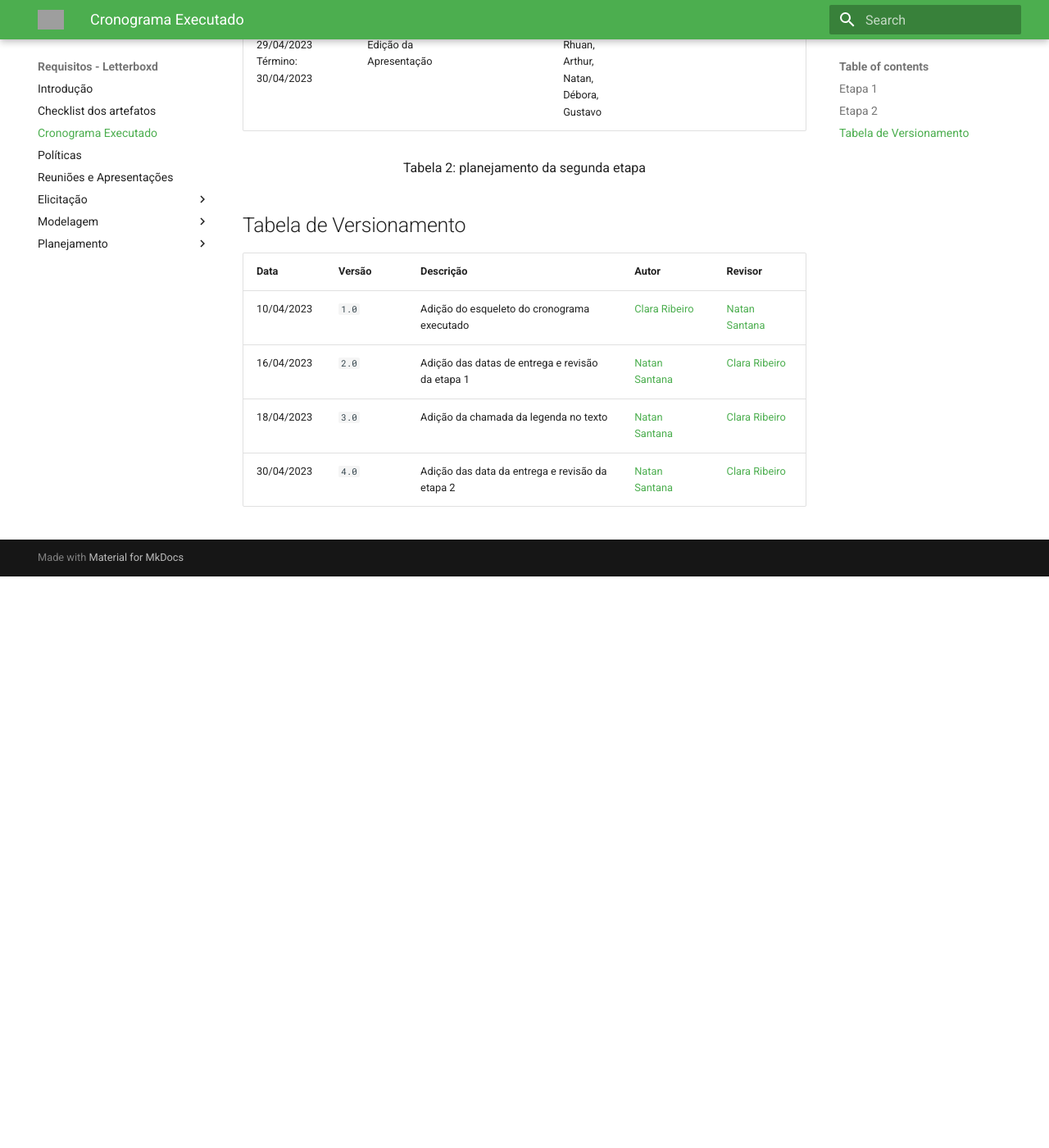
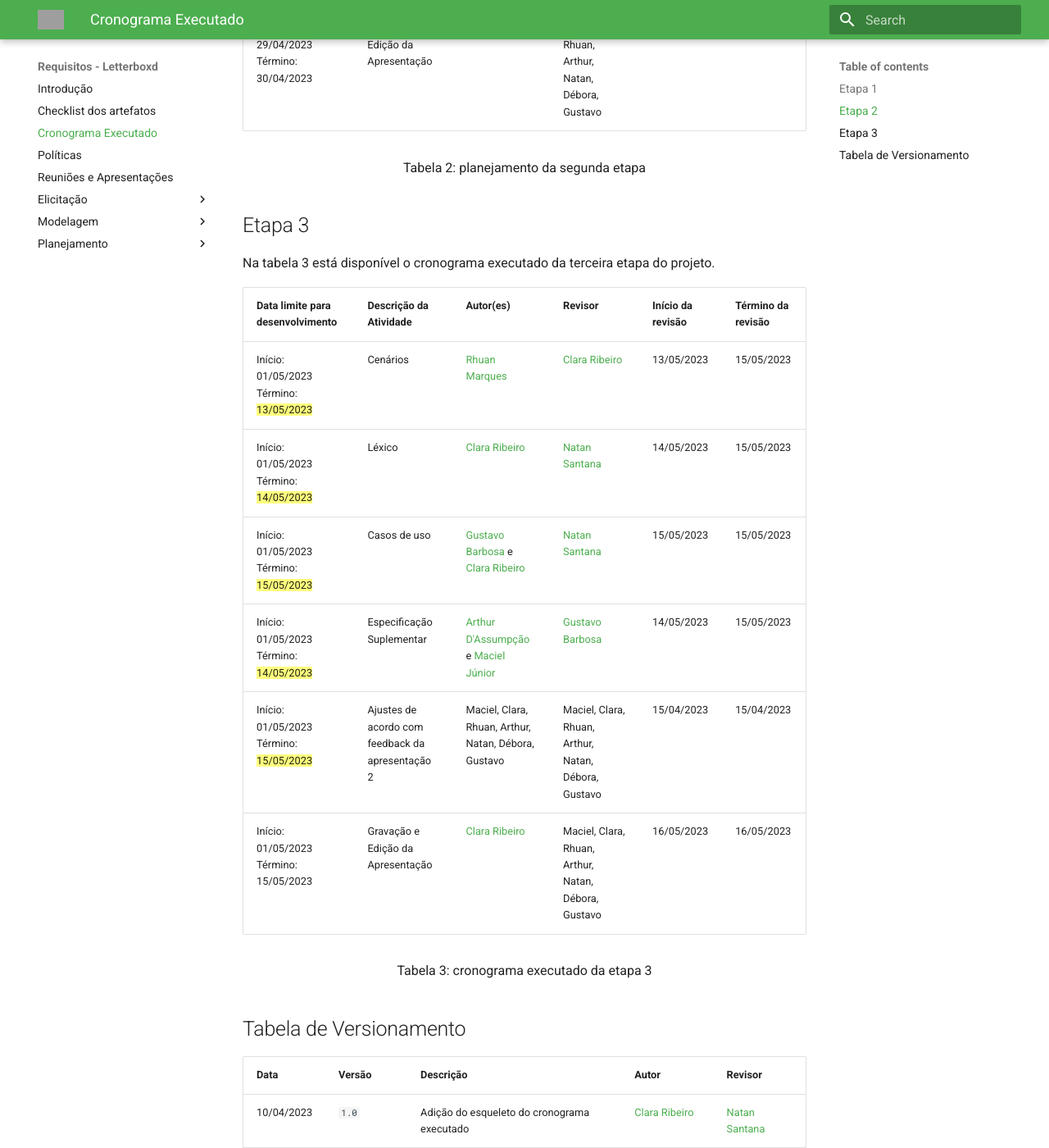
Before and after one commit to Requisitos-de-Software/2023.1-Letterboxd, an MkDocs documentation site: the page built from docs/cronogramaExecutado.md, in a window 1280 px wide and 1400 px high, scrolled down 3266 px. Shown: the whole window at 82% size. Built offline with MkDocs 1.6.1 and Material for MkDocs 9.7.7, drawn with Linux system fonts in a browser that asks for light colours; before the commit the page ends 3969 px from its top, so only the background shows below that; some of the changed text lies outside the part shown; grey boxes are pictures that could not be loaded.

Commit message:
atualização do cronograma

```diff
--- a/docs/cronogramaExecutado.md
+++ b/docs/cronogramaExecutado.md
@@ -48,6 +48,23 @@ Início: 29/04/2023 Término: 30/04/2023 | Gravação e Edição da Apresentaç
 <p>Tabela 2: planejamento da segunda etapa</p>
 </div>
 
+## Etapa 3
+
+Na tabela 3 está disponível o cronograma executado da terceira etapa do projeto.
+
+Data limite para desenvolvimento | Descrição da Atividade | Autor(es) | Revisor | Início da revisão | Término da revisão
+--------- | ----------------- | -------------- | ---------- | ------------- | --------------------
+Início: 01/05/2023 Término: ==13/05/2023== | Cenários | [Rhuan Marques](https://github.com/RhuanMr) | [Clara Ribeiro](https://github.com/clara-ribeiro) | 13/05/2023 | 15/05/2023
+Início: 01/05/2023 Término: ==14/05/2023== | Léxico | [Clara Ribeiro](https://github.com/clara-ribeiro)| [Natan Santana](https://github.com/Neitan2001) | 14/05/2023 | 15/05/2023
+Início: 01/05/2023 Término: ==15/05/2023== | Casos de uso | [Gustavo Barbosa](https://github.com/brbsg) e [Clara Ribeiro](https://github.com/clara-ribeiro) | [Natan Santana](https://github.com/Neitan2001) | 15/05/2023 | 15/05/2023
+Início: 01/05/2023 Término: ==14/05/2023== | Especificação Suplementar | [Arthur D'Assumpção](https://github.com/ArtAssLou) e [Maciel Júnior](https://github.com/macieljuniormax) | [Gustavo Barbosa](https://github.com/brbsg) | 14/05/2023 | 15/05/2023
+Início: 01/05/2023 Término: ==15/05/2023== | Ajustes de acordo com feedback da apresentação 2 | Maciel, Clara, Rhuan, Arthur, Natan, Débora, Gustavo | Maciel, Clara, Rhuan, Arthur, Natan, Débora, Gustavo | 15/04/2023 | 15/04/2023
+Início: 01/05/2023 Término: 15/05/2023 | Gravação e Edição da Apresentação | [Clara Ribeiro](https://github.com/clara-ribeiro) | Maciel, Clara, Rhuan, Arthur, Natan, Débora, Gustavo | 16/05/2023 | 16/05/2023
+
+<div style="text-align: center">
+<p>Tabela 3: cronograma executado da etapa 3</p>
+</div>
+
 ## Tabela de Versionamento
 
 | Data | Versão | Descrição | Autor | Revisor |
@@ -56,3 +73,4 @@ Início: 29/04/2023 Término: 30/04/2023 | Gravação e Edição da Apresentaç
 | 16/04/2023 | `2.0`  | Adição das datas de entrega e revisão da etapa 1 | [Natan Santana](https://github.com/Neitan2001) | [Clara Ribeiro](https://github.com/clara-ribeiro)
 | 18/04/2023 | `3.0`  | Adição da chamada da legenda no texto | [Natan Santana](https://github.com/Neitan2001) | [Clara Ribeiro](https://github.com/clara-ribeiro)
 | 30/04/2023 | `4.0`  | Adição das data da entrega e revisão da etapa 2 | [Natan Santana](https://github.com/Neitan2001) | [Clara Ribeiro](https://github.com/clara-ribeiro)
+| 15/05/2023 | `5.0`  | Adição das data da entrega e revisão da etapa 3 | [Natan Santana](https://github.com/Neitan2001) | [Clara Ribeiro](https://github.com/clara-ribeiro)
```
Also changed, not shown: other parts of docs/cronogramaExecutado.md (+1 -1 lines), docs/reunioes.md (+9 -0 lines).
